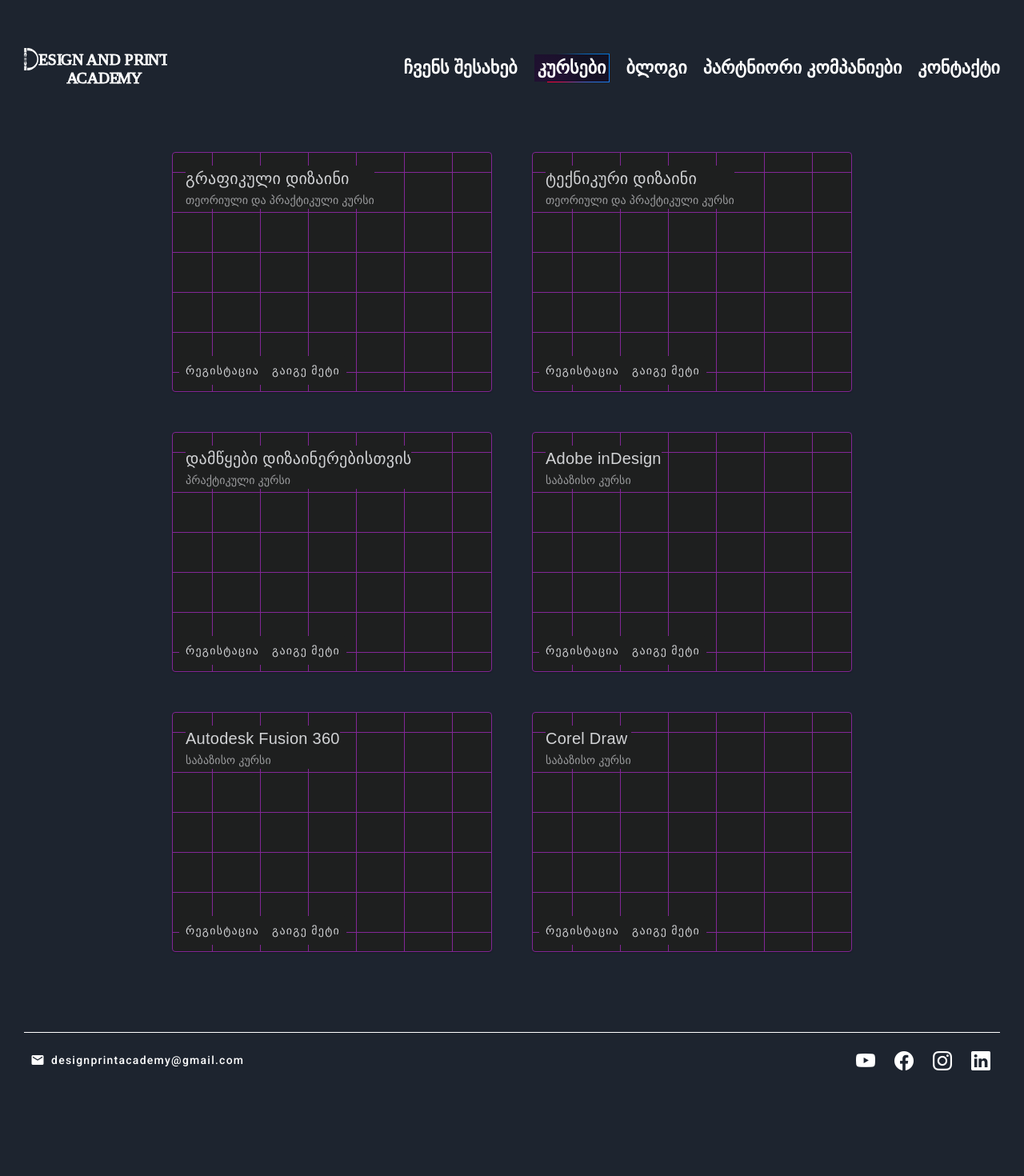
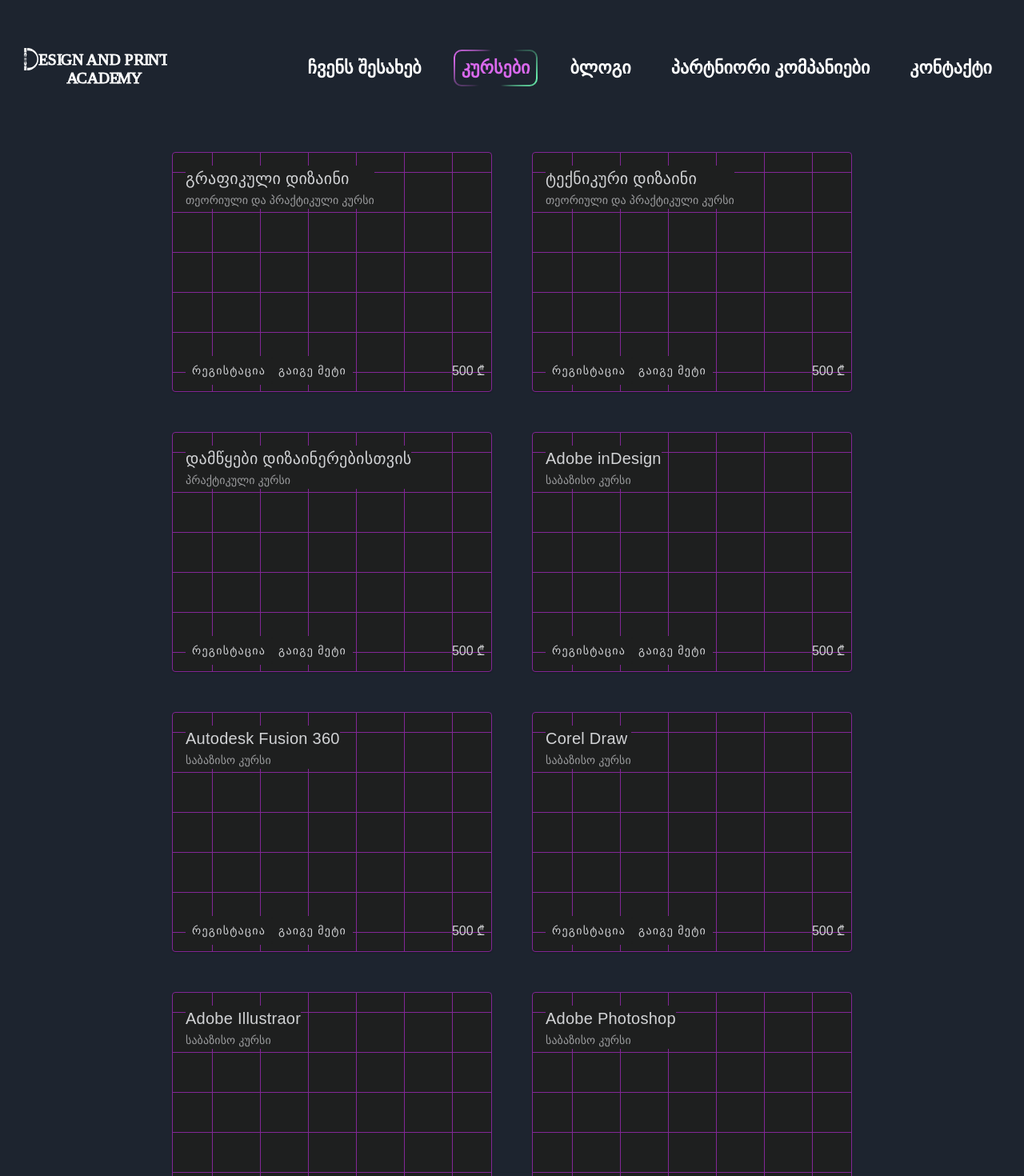
Before and after one commit to Han2er/DPA-Angular, an Angular app: page /courses in a window 1280 px wide. Shown: the top 1470 px of the page at 80% size. Before the commit the page ends 1389 px from the top, so only its background shows below. Built offline with nearby package versions, Linux system fonts and the light colour scheme; a web font is replaced by a local one.

Commit message:
update active link style, add 3 course

```diff
--- a/package.json
+++ b/package.json
@@ -3,7 +3,7 @@
   "version": "0.0.0",
   "scripts": {
     "ng": "ng",
-    "start": "ng serve",
+    "start": "ng serve -o",
     "build": "ng build",
     "watch": "ng build --watch --configuration development",
     "test": "ng test"
--- a/src/app/about-us/about-us.component.html
+++ b/src/app/about-us/about-us.component.html
@@ -1 +1,14 @@
-<p>about-us works!</p>
+<p>ჩვენ ვართ ახალგაზრდა პრეფესიონალი მენტორები</p>
+<br />
+<p>
+  Lorem ipsum dolor sit amet, consectetuer adipiscing elit, sed diam nonummy
+  nibh euismod tincidunt ut laoreet dolore magna aliquam erat volutpat. Ut wisi
+  enim ad minim veniam, quis nostrud exerci tation ullamcorper suscipit lobortis
+  nisl ut aliquip ex ea commodo consequat. Duis autem vel eum iriure dolor in
+  hendrerit in vulputate velit esse molestie consequat, vel illum dolore eu
+  feugiat nulla facilisis at vero eros et accumsan et iusto odio dignissim qui
+  blandit praesent luptatum zzril delenit augue duis dolore te feugait nulla
+  facilisi. Lorem ipsum dolor sit amet, cons ectetuer adipiscing elit, sed diam
+  nonummy nibh euismod tincidunt ut laoreet dolore magna aliquam erat volutpat.
+  Ut wisi enim ad minim veniam, quis nostrud exerci
+</p>
--- a/src/app/courses/courses.component.html
+++ b/src/app/courses/courses.component.html
@@ -4,10 +4,14 @@
       <mat-card-title>{{ cours.title }}</mat-card-title>
       <mat-card-subtitle>{{ cours.subtitle }}</mat-card-subtitle>
     </mat-card-header>
-    <mat-card-actions>
-      <button mat-button>რეგისტაცია</button>
-      <button mat-button>გაიგე მეტი</button>
-    </mat-card-actions>
+    <mat-card-content></mat-card-content>
+    <mat-card-footer>
+      <mat-card-actions>
+        <button mat-button>რეგისტაცია</button>
+        <button mat-button>გაიგე მეტი</button>
+      </mat-card-actions>
+      <div class="price">{{ cours.price }} ₾</div>
+    </mat-card-footer>
   </mat-card>
 </div>
 
--- a/src/app/courses/courses.component.scss
+++ b/src/app/courses/courses.component.scss
@@ -38,7 +38,12 @@
   background-color: #1f1e1c;
 }
 
-mat-card-actions {
+mat-card-footer {
+  width: 100%;
   position: absolute;
   bottom: 0;
+  display: flex;
+  align-items: center;
+  justify-content: space-between;
+  padding: 0 8px;
 }
--- a/src/app/courses/courses.component.ts
+++ b/src/app/courses/courses.component.ts
@@ -11,31 +11,55 @@
       title: 'გრაფიკული დიზაინი',
       subtitle: 'თეორიული და პრაქტიკული კურსი',
       imgUrl: '',
+      price: 500,
     },
     {
       title: 'ტექნიკური დიზაინი',
       subtitle: 'თეორიული და პრაქტიკული კურსი',
       imgUrl: '',
+      price: 500,
     },
     {
       title: 'დამწყები დიზაინერებისთვის',
       subtitle: 'პრაქტიკული კურსი',
       imgUrl: '',
+      price: 500,
     },
     {
       title: 'Adobe inDesign',
       subtitle: 'საბაზისო კურსი',
       imgUrl: '',
+      price: 500,
     },
     {
       title: 'Autodesk Fusion 360',
       subtitle: 'საბაზისო კურსი',
       imgUrl: '',
+      price: 500,
     },
     {
       title: 'Corel Draw',
       subtitle: 'საბაზისო კურსი',
       imgUrl: '',
+      price: 500,
+    },
+    {
+      title: 'Adobe Illustraor',
+      subtitle: 'საბაზისო კურსი',
+      imgUrl: '',
+      price: 500,
+    },
+    {
+      title: 'Adobe Photoshop',
+      subtitle: 'საბაზისო კურსი',
+      imgUrl: '',
+      price: 500,
+    },
+    {
+      title: 'Adobe Acrobat Pro',
+      subtitle: 'საბაზისო კურსი',
+      imgUrl: '',
+      price: 500,
     },
   ];
 }
--- a/src/app/footer/footer.component.html
+++ b/src/app/footer/footer.component.html
@@ -1,8 +1,10 @@
 <footer>
   <div class="mail">
     <button mat-button>
-      <mat-icon>mail</mat-icon>designprintacademy@gmail.com
-      <a href="mailto:designprintacademy@gmail.com"> </a>
+      <mat-icon>mail</mat-icon>
+      <a href="mailto:designprintacademy@gmail.com"
+        >designprintacademy@gmail.com</a
+      >
     </button>
   </div>
   <div class="icons">
--- a/src/app/nav-toolbar/nav-toolbar.component.scss
+++ b/src/app/nav-toolbar/nav-toolbar.component.scss
@@ -19,7 +19,7 @@
 nav ul {
   display: flex;
   align-items: center;
-  gap: 20px;
+  gap: 30px;
 
   list-style: none;
   padding: 0;
@@ -32,6 +32,7 @@
   font-size: 22px;
   font-weight: bold;
   transition: all 0.2s ease-in-out;
+  padding: 10px;
 }
 
 .btn:hover {
@@ -39,43 +40,52 @@
   transform: translateY(-2px);
 }
 
-//
+.active-link {
+  position: relative;
+  display: flex;
+  justify-content: center;
+  align-items: center;
+  overflow: hidden;
+  z-index: 1;
+  color: #da69ed;
 
-.active-link {
-  // color: #9c27b0;
-  padding: 5px;
+  border-radius: 10px;
 }
 
-.active-link {
-  --border-size: 1px;
-  --border-angle: 0turn;
+.active-link:before {
+  content: "";
+  position: absolute;
+  width: 300px;
+  height: 300px;
   background-image: conic-gradient(
-      from var(--border-angle),
-      #213,
-      #112 50%,
-      #213
-    ),
-    conic-gradient(from var(--border-angle), transparent 20%, #08f, #f03);
-  background-size: calc(100% - (var(--border-size) * 2))
-      calc(100% - (var(--border-size) * 2)),
-    cover;
-  background-position: center center;
-  background-repeat: no-repeat;
+    transparent,
+    #da69ed,
+    transparent,
+    transparent,
+    #69f0ae,
+    transparent,
+    transparent
+  );
 
-  animation: bg-spin 3s linear infinite;
-  @keyframes bg-spin {
-    to {
-      --border-angle: 1turn;
-    }
+  z-index: -2;
+  animation: my-animate 8s linear infinite;
+}
+
+.active-link:after {
+  content: "";
+  position: absolute;
+  background: #1d242f;
+  width: calc(100% - 4px);
+  height: calc(100% - 4px);
+  z-index: -1;
+  border-radius: 8px;
+}
+
+@keyframes my-animate {
+  0% {
+    transform: rotate(0deg);
   }
-
-  &:hover {
-    animation-play-state: paused;
+  100% {
+    transform: rotate(360deg);
   }
 }
-
-@property --border-angle {
-  syntax: "<angle>";
-  inherits: true;
-  initial-value: 0turn;
-}
```
